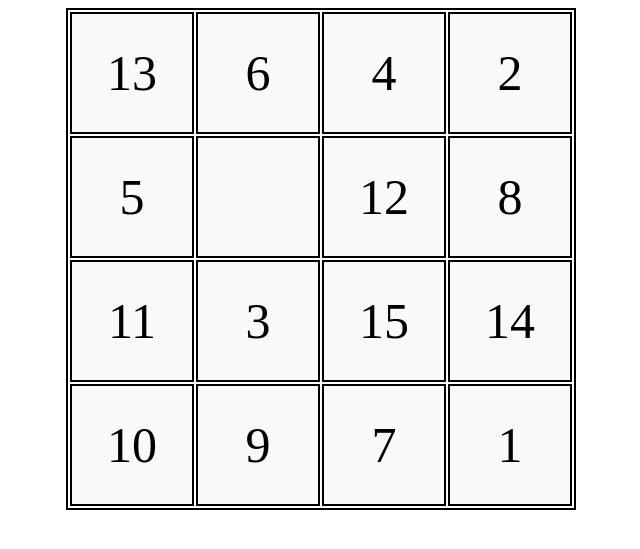
After one commit to programimw/ecommerce_25-26, a PHP site: page /Seminare/Seminari6.1/puzzle.html in a window 1280 px wide. The commit adds this page. Shown: the top 549 px of the page, without its empty margins (319-959 px from the left). Run offline with PHP 8.4, Linux system fonts and the light colour scheme.

Commit message:
puzzle game

```diff
--- /dev/null
+++ b/Seminare/Seminari6.1/puzzle.html
@@ -0,0 +1,117 @@
+<!doctype html>
+<html lang="en">
+<head>
+    <meta charset="UTF-8">
+    <meta name="viewport"
+          content="width=device-width, user-scalable=no, initial-scale=1.0, maximum-scale=1.0, minimum-scale=1.0">
+    <meta http-equiv="X-UA-Compatible" content="ie=edge">
+    <title>Document</title>
+
+    <style>
+        table{
+            text-align: center;
+            margin: 0 auto;
+            font-size: 50px;
+            border: 2px solid black;
+        }
+        td {
+            width: 60px;
+            padding: 30px;
+            background-color: #f9f9f9;
+            border: 2px solid black;
+        }
+    </style>
+
+</head>
+<body>
+    <table border="1px solid black">
+        <tbody>
+            <tr>
+                <td onclick="move(0,0)" id = "0_0">1</td>
+                <td onclick="move(0,1)" id = "0_1">2</td>
+                <td onclick="move(0,2)" id = "0_2">3</td>
+                <td onclick="move(0,3)" id = "0_3">4</td>
+            </tr>
+            <tr>
+                <td onclick="move(1,0)" id = "1_0" >5</td>
+                <td onclick="move(1,1)" id = "1_1" >6</td>
+                <td onclick="move(1,2)" id = "1_2" >7</td>
+                <td onclick="move(1,3)" id = "1_3" >8</td>
+            </tr>
+            <tr>
+                <td onclick="move(2,0)" id = "2_0">9</td>
+                <td onclick="move(2,1)" id = "2_1">10</td>
+                <td onclick="move(2,2)" id = "2_2">11</td>
+                <td onclick="move(2,3)" id = "2_3">12</td>
+            </tr>
+            <tr>
+                <td onclick="move(3,0)" id = "3_0">13</td>
+                <td onclick="move(3,1)" id = "3_1">14</td>
+                <td onclick="move(3,2)" id = "3_2">15</td>
+                <td onclick="move(3,3)" id = "3_3"></td>
+            </tr>
+        </tbody>
+    </table>
+
+
+    <script>
+        var numbers = [1,2,3,4,5,6,7,8,9,10,11,12,13,14,15];
+        for (var i = 0; i <200; i++){
+            var poz1 = Math.floor(Math.random()*16);
+            var poz2 = Math.floor(Math.random()*16);
+
+            var temp = numbers[poz1];
+            numbers[poz1] = numbers[poz2];
+            numbers[poz2] = temp;
+        }
+
+        var k = 0;
+        for (var i = 0 ; i< 4; i++) {
+            for (var j =0; j< 4; j++){
+                if (numbers[k]){
+                    document.getElementById(i+"_"+j).innerText = numbers[k++];
+                } else {
+                    document.getElementById(i+"_"+j).innerText = "";
+                    k++;
+                }
+            }
+        }
+
+        function move(row, col){
+
+            var top = row-1;
+            var bottom = row+1;
+            var left = col - 1;
+            var right = col + 1;
+
+            if (top >= 0 && document.getElementById(top+"_"+col).innerText == ""){
+                document.getElementById(top+"_"+col).innerText = document.getElementById(row+"_"+col).innerText;
+                document.getElementById(row+"_"+col).innerText = "";
+            } else if (bottom >= 0 && document.getElementById(bottom+"_"+col).innerText == ""){
+                document.getElementById(bottom+"_"+col).innerText = document.getElementById(row+"_"+col).innerText;
+                document.getElementById(row+"_"+col).innerText = "";
+            } else if (left >= 0 && document.getElementById(row+"_"+left).innerText == ""){
+                document.getElementById(row+"_"+left).innerText = document.getElementById(row+"_"+col).innerText;
+                document.getElementById(row+"_"+col).innerText = "";
+            } else if (right >=0 && document.getElementById(row+"_"+right).innerText == ""){
+                document.getElementById(row+"_"+right).innerText = document.getElementById(row+"_"+col).innerText;
+                document.getElementById(row+"_"+col).innerText = "";
+            }
+        }
+
+
+        function checkWinner (){
+            var k = 1;
+            for (var i = 0 ; i< 4; i++) {
+                for (var j =0; j< 4; j++){
+                    if ( !document.getElementById(i+"_"+j).innerText== k++){
+                        alert("Nuk keni fituar");
+                        break;
+                    }
+                }
+            }
+        }
+
+    </script>
+</body>
+</html>
--- a/login.php
+++ b/login.php
@@ -51,7 +51,7 @@ require_once "includes/no_login/header.php";
 </div>
 
 <?php
-require_once "includes/no_login/footer.php";
+include "includes/no_login/footer.php";
 ?>
 
 
```
Also changed, not shown: Seminare/Seminari6.1/ushtrimi10.html (added, +31 -0 lines), Seminare/Seminari6.1/ushtrimi7.html (added, +42 -0 lines), ajax.php (+48 -6 lines).
